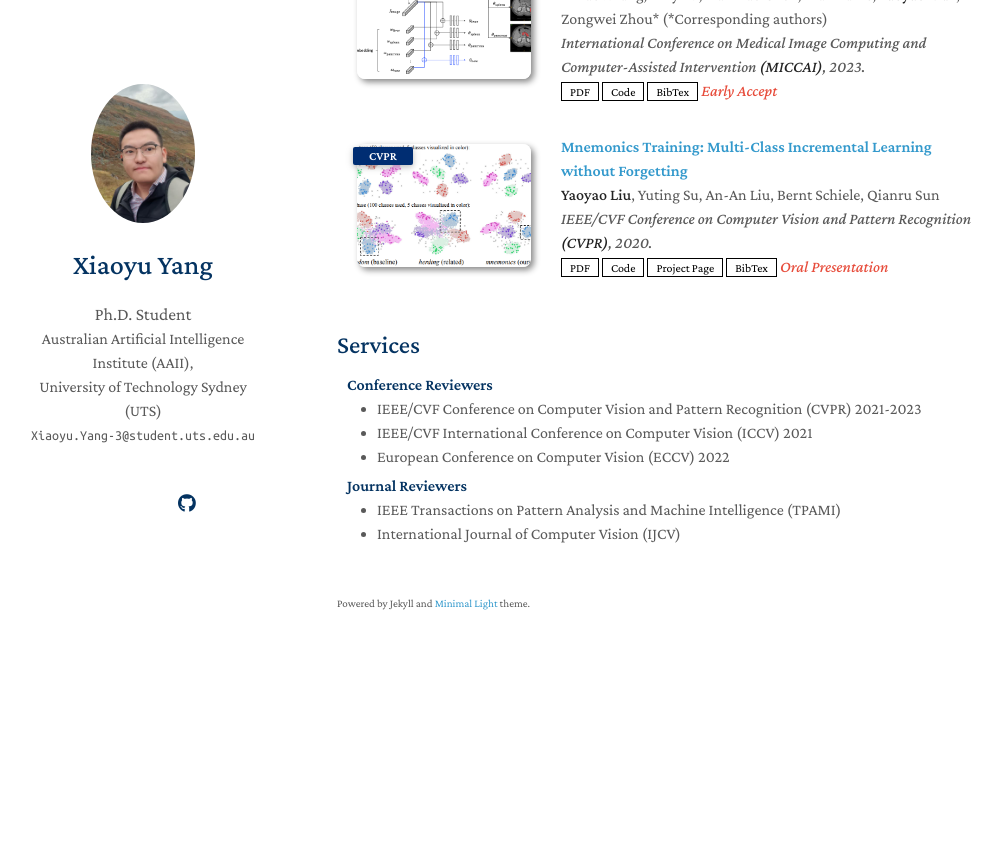
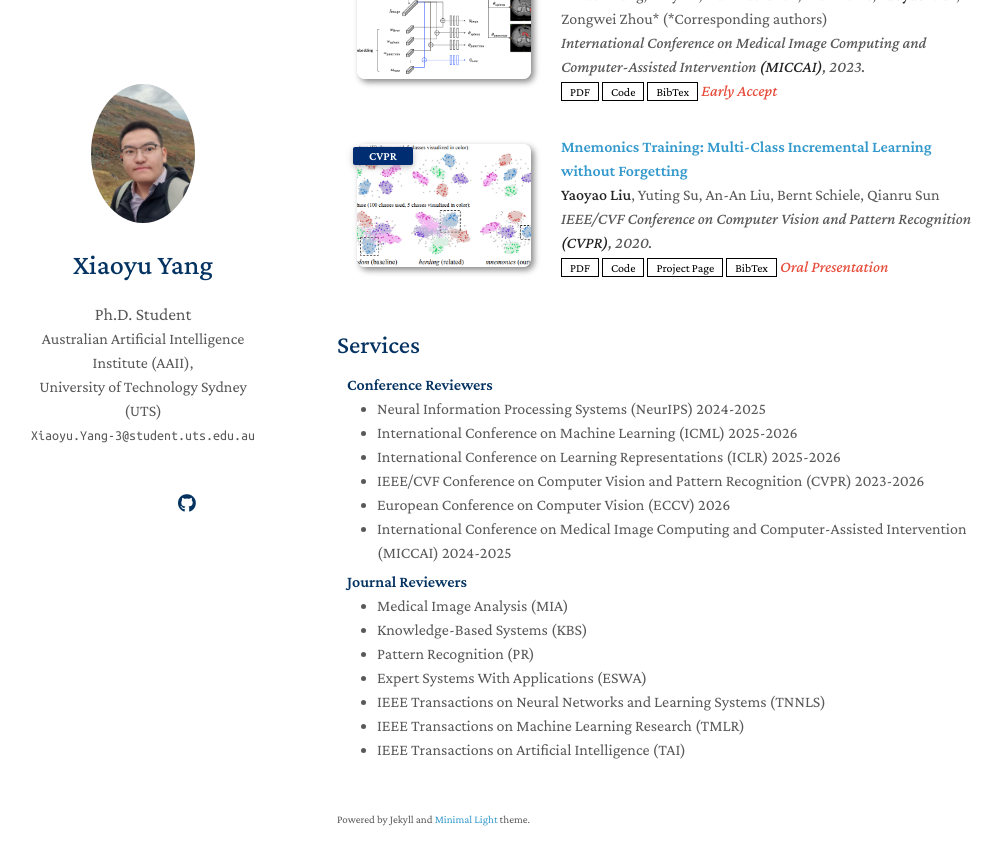
Before and after one commit to XiaoyuYoung/XiaoyuYoung.github.io, a Jekyll site: the page built from index.md, in a window 1280 px wide and 900 px high, scrolled down 652 px. Shown: the top 865 px of the window, without its empty margins (133-1135 px from the left). Built offline with Jekyll 4.4.1, drawn with Linux system fonts in a browser that asks for light colours; a style sheet for code colours, icons or effects is not loaded; our own code applies the rules of GitHub Pages for plain Markdown files; before the commit the page ends 1336 px from its top, so only the background shows below that.

Commit message:
Update services.md

```diff
--- a/_includes/services.md
+++ b/_includes/services.md
@@ -3,14 +3,23 @@
 <h4 style="margin:0 10px 0;">Conference Reviewers</h4>
 
 <ul style="margin:0 0 5px;">
-  <li><a href="http://cvpr2023.thecvf.com/"><autocolor>IEEE/CVF Conference on Computer Vision and Pattern Recognition (CVPR) 2021-2023</autocolor></a></li>
-  <li><a href="http://iccv2021.thecvf.com/"><autocolor>IEEE/CVF International Conference on Computer Vision (ICCV) 2021</autocolor></a></li>
-  <li><a href="https://eccv2022.ecva.net/"><autocolor>European Conference on Computer Vision (ECCV) 2022</autocolor></a></li>
+  <li><a href="https://neurips.cc/"><autocolor>Neural Information Processing Systems (NeurIPS) 2024-2025</autocolor></a></li>
+  <li><a href="https://icml.cc/"><autocolor>International Conference on Machine Learning (ICML) 2025-2026</autocolor></a></li>
+  <li><a href="https://icml.cc/"><autocolor>International Conference on Learning Representations (ICLR) 2025-2026</autocolor></a></li>
+  <li><a href="https://cvpr.thecvf.com/"><autocolor>IEEE/CVF Conference on Computer Vision and Pattern Recognition (CVPR) 2023-2026</autocolor></a></li>
+  <li><a href="https://eccv.ecva.net/"><autocolor>European Conference on Computer Vision (ECCV) 2026</autocolor></a></li>
+  <li><a href="https://miccai.org/"><autocolor>International Conference on Medical Image Computing and Computer-Assisted Intervention (MICCAI) 2024-2025</autocolor></a></li>
 </ul>
 
 <h4 style="margin:0 10px 0;">Journal Reviewers</h4>
 
 <ul style="margin:0 0 20px;">
-  <li><a href="https://www.computer.org/csdl/journal/tp"><autocolor>IEEE Transactions on Pattern Analysis and Machine Intelligence (TPAMI)</autocolor></a></li>
-  <li><a href="https://www.springer.com/journal/11263"><autocolor>International Journal of Computer Vision (IJCV)</autocolor></a></li>
+  <li><a href="https://www.computer.org/csdl/journal/tp"><autocolor>Medical Image Analysis (MIA)</autocolor></a></li>
+  <li><a href="https://www.computer.org/csdl/journal/tp"><autocolor>Knowledge-Based Systems (KBS)</autocolor></a></li>
+  <li><a href="https://www.computer.org/csdl/journal/tp"><autocolor>Pattern Recognition (PR)</autocolor></a></li>
+  <li><a href="https://www.computer.org/csdl/journal/tp"><autocolor>Expert Systems With Applications (ESWA)</autocolor></a></li>
+  <li><a href="https://www.computer.org/csdl/journal/tp"><autocolor>IEEE Transactions on Neural Networks and Learning Systems (TNNLS)</autocolor></a></li>
+  <li><a href="https://www.computer.org/csdl/journal/tp"><autocolor>IEEE Transactions on Machine Learning Research (TMLR)</autocolor></a></li>
+  <li><a href="https://www.computer.org/csdl/journal/tp"><autocolor>IEEE Transactions on Artificial Intelligence (TAI)</autocolor></a></li>
+
 </ul>
```
